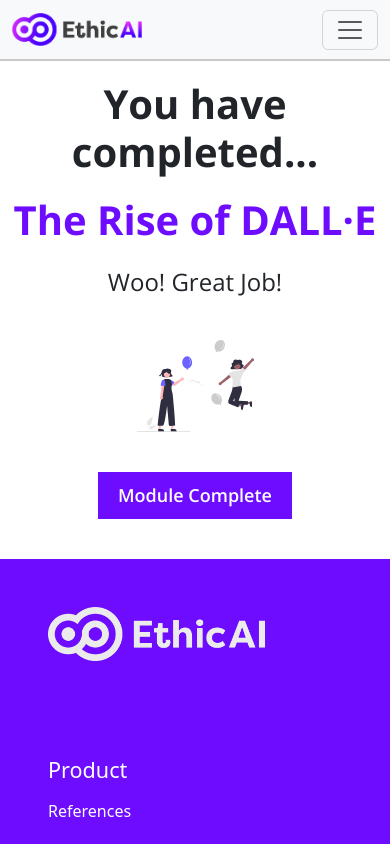
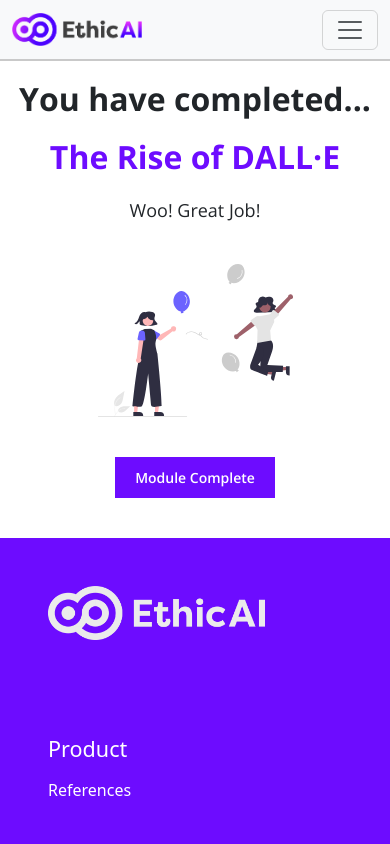
Before and after one commit to harslash/EthicAI, a Vue app in the folder project/ethicai-spa/: page /dalle/module-complete in a window 390 px wide. Shown: the top 844 px of the page. Built offline with nearby package versions, Linux system fonts and the light colour scheme.

Commit message:
Made module completion page responsive

```diff
--- a/project/ethicai-spa/src/components/reusable/module_completion.vue
+++ b/project/ethicai-spa/src/components/reusable/module_completion.vue
@@ -72,4 +72,22 @@
 .continue-link {
   text-decoration: none;
 }
+
+
+@media (max-width: 576px) {
+    .celebration-image {
+        width: 50%;
+    }
+    .module-name {
+      font-size: 32px;
+    }
+
+    .congrats-text {
+      font-size: 18px;
+    }
+
+    .module-complete-button {
+      font-size: 14px;
+    }
+}
 </style>
```
